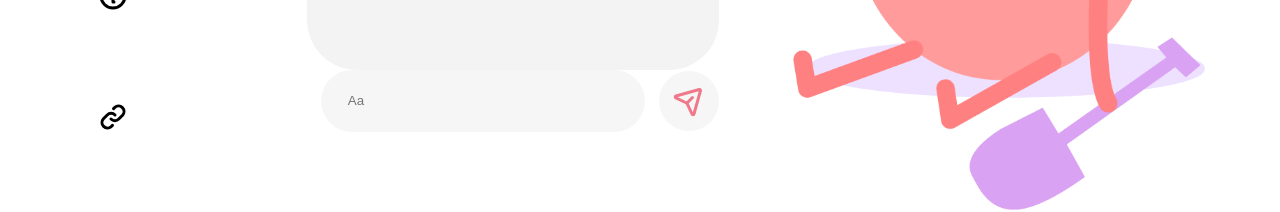
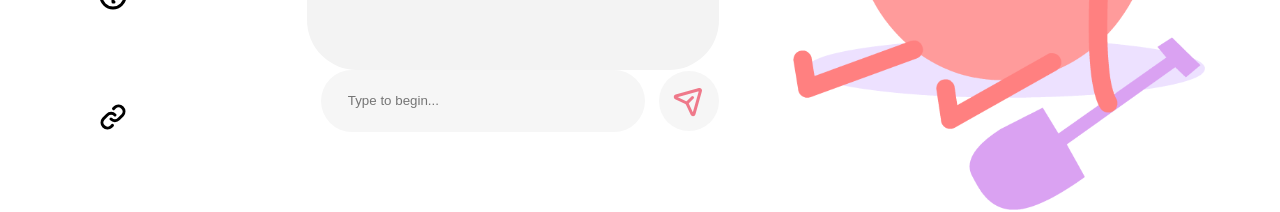
Before and after one commit to blanghamm/angerbot, a React (Create React App) app: page / in a window 1280 px wide. Shown: the part 598-810 px from the top of the page. Built offline with nearby package versions, Linux system fonts and the light colour scheme.

Commit message:
updated focus box

```diff
--- a/src/components/Chat/Chat.js
+++ b/src/components/Chat/Chat.js
@@ -21,11 +21,12 @@ const Chat = ({ setInput, handleSubmit, input, messages }) => {
       <form className='chat-bottom' onSubmit={handleSubmit}>
         <input
           className='chat-text-input'
-          placeholder='Aa'
+          placeholder='Type to begin...'
           type='text'
           onChange={(e) => setInput(e.target.value)}
           value={input}
           required={true}
+          autoFocus
         ></input>
         <button className='chat-send' type='submit' disabled={!input}>
           {!input ? (
```
